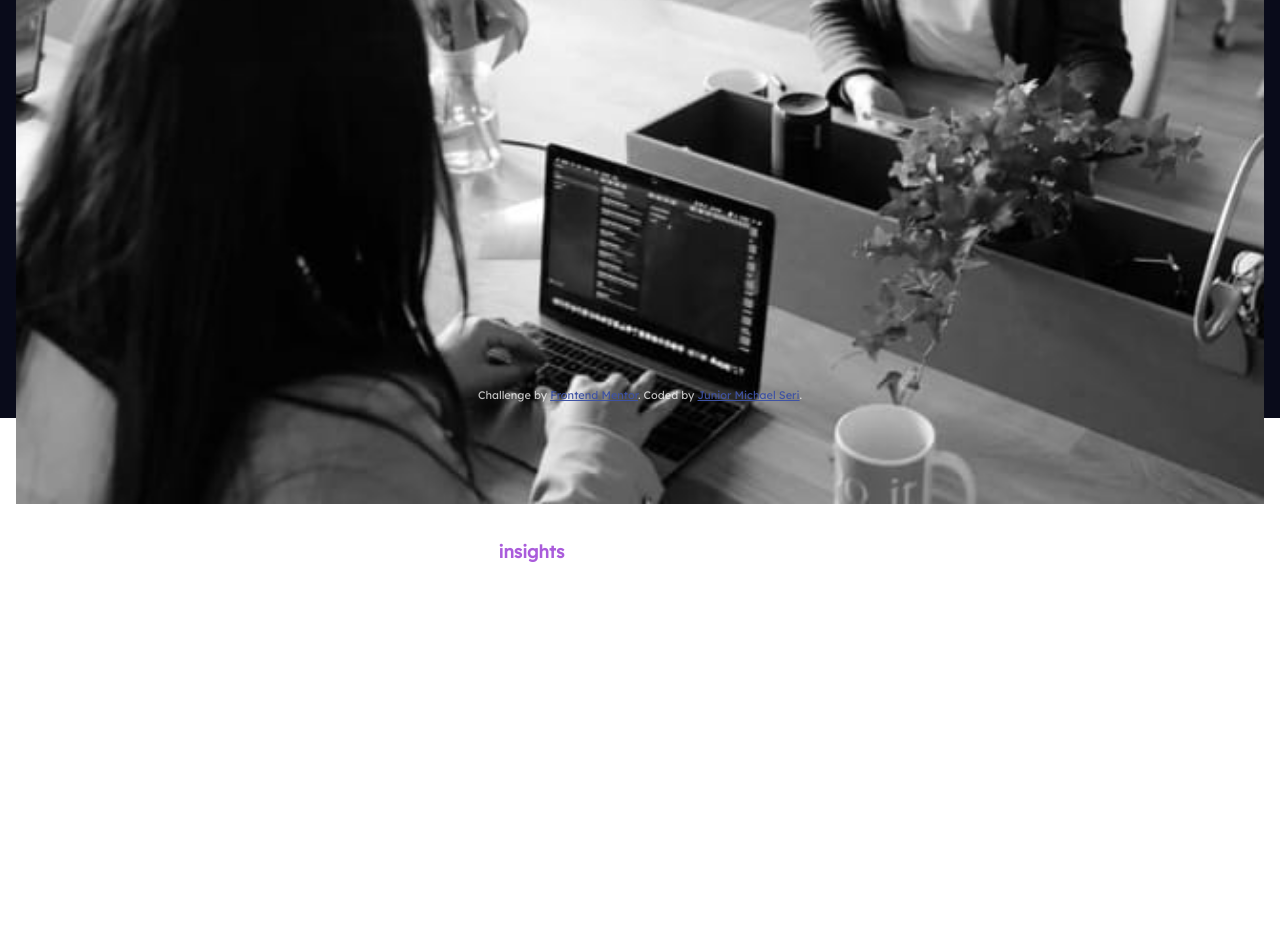
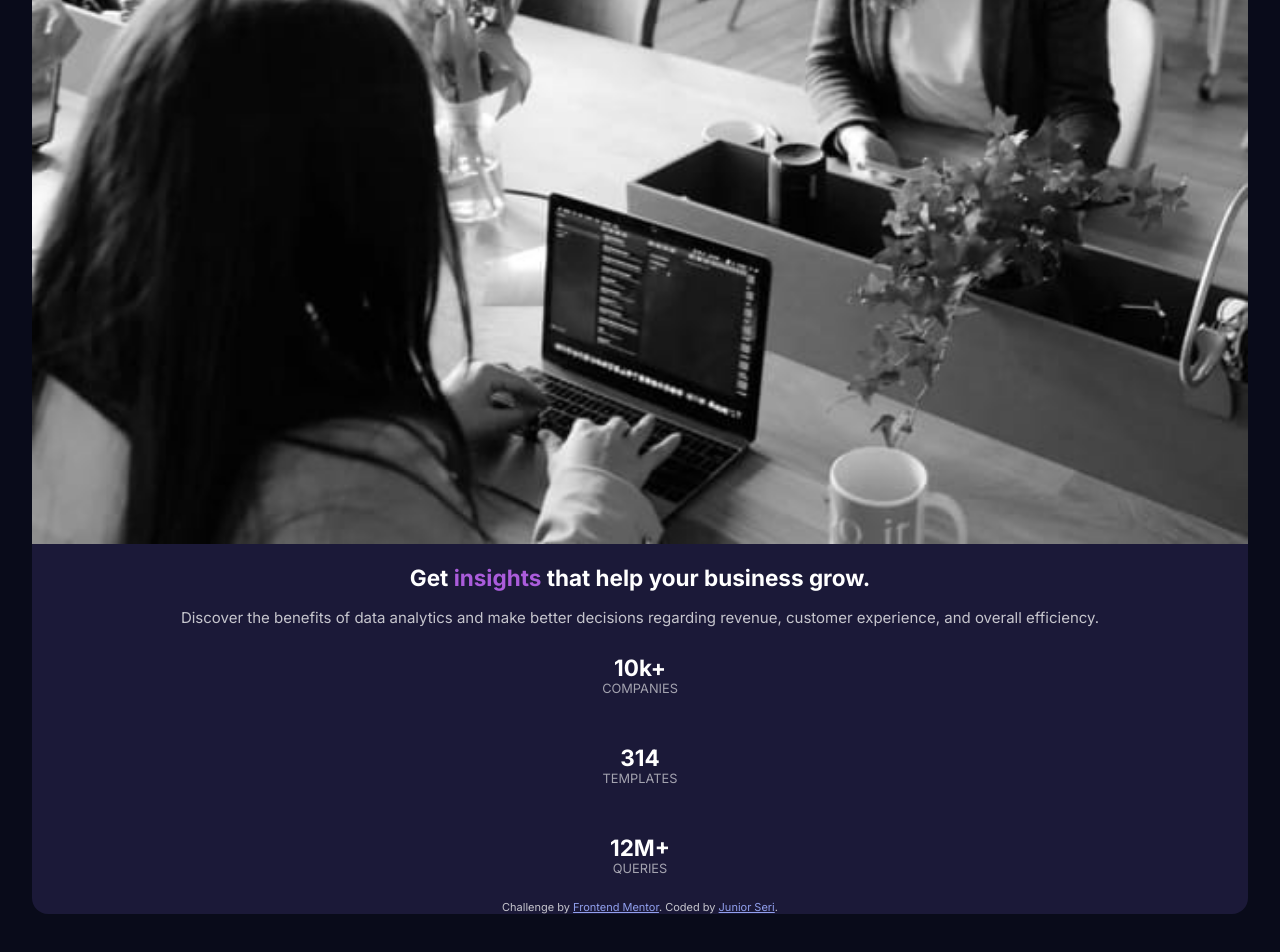
Before and after one commit to jmichaelseri/Stats-preview-card-component, a plain HTML site: page index.html in a window 1280 px wide. Shown: the part 428-1380 px from the top of the page. Before the commit the page ends 1286 px from the top, so only its background shows below. Drawn offline with Linux system fonts and the light colour scheme.

Commit message:
html markup and css completely redone to be more sematic

```diff
--- a/css/styles.css
+++ b/css/styles.css
@@ -1,4 +1,3 @@
-@import url('https://fonts.googleapis.com/css2?family=Inter:wght@400;700&display=swap');
 @import url('https://fonts.googleapis.com/css2?family=Inter:wght@400;700&family=Lexend+Deca&display=swap');
 * {
     padding: 0;
@@ -12,7 +11,7 @@
     color: var(--paragraph-color);
 }
 .attribution a {
-    color: hsl(228, 45%, 44%);
+    color: hsl(230, 73%, 75%);
 }
 
 
@@ -26,69 +25,55 @@
     --font-size: 15px;
 }
 
-body{
+body {
+    background-color: var(--primary-main-background);
+    font-size: var(--font-size);
     font-family: 'Inter', sans-serif;
-    font-family: 'Lexend Deca', sans-serif;
-    font-size: var(--font-size);
 }
 
-main {
-    background-color: var(--primary-main-background);
-    padding: 1rem;
+.card {
+    background-color: var(--primary-card-background);
+    margin: 5rem 2rem;
+    border-radius: 1rem;
 }
 
-article{
-    height: 100vh;
-    background-color: var(--primary-card-background);
-    border-radius: 15px;
+.card__image {
+    width: 100%;
+    border-top-left-radius: 1rem;
+    border-top-right-radius: 1rem;
 }
 
-.image {
+.card__title {
+    color: var(--heading-stats);
+    text-align: center;
     width: 100%;
-    max-width: 100%;
-    border-top-left-radius: 15px;
-    border-top-right-radius: 15px;
+    max-width: 68%;
+    margin: 1rem auto;
 }
 
-.main__desc {
-    display: flex;
-    flex-direction: column;
-    justify-content: space-around;
-    align-items: center;
-    text-align: center;
-    max-width: 70%;
-    margin: 0 auto;
-    padding-top:2rem;
+.card__title--highlight {
+    color: var(--primary-accent);
 }
 
-.main__title {
+.card__intro {
+    color: var(--paragraph-color);
+    text-align: center;
+    max-width: 85%;
+    margin: 0 auto;
+    line-height: 1.5;
+}
+
+.card__stat {
+    text-align: center;
+    padding: 1.5rem;
+}
+
+.card__stat-title {
     color: var(--heading-stats);
 }
 
-.main__title-highlight {
-    color: var(--primary-accent);
+.card__stat-desc {
+    color: var(--stat-headings-color);
+    text-transform: uppercase;
+    font-size: 0.8rem;
 }
-
-.main__text {
-    color: var(--paragraph-color);
-    padding: 1.5rem;
-}
-
-.stat__number {
-    color: var(--heading-stats);
-}
-
-.stat__desc {
-    color: var(--stat-headings-color);
-}
-
-.stat__section {
-    display: flex;
-    flex-direction: column;
-    align-items:center;
-    text-align: center;
-}
-
-.stat__subsection {
-    padding: 1rem;
-}
--- a/index.html
+++ b/index.html
@@ -1,47 +1,51 @@
 <!DOCTYPE html>
 <html lang="en">
   <head>
-  <meta charset="UTF-8">
-  <meta name="viewport" content="width=device-width, initial-scale=1.0">
-  <link rel="icon" type="image/png" sizes="32x32" href="./images/favicon-32x32.png">
-  <link rel="stylesheet" href="./css/styles.css">
+    <meta charset="UTF-8" />
+    <meta name="viewport" content="width=device-width, initial-scale=1.0" />
+    <link
+      rel="icon"
+      type="image/png"
+      sizes="32x32"
+      href="./images/favicon-32x32.png"
+    />
+    <link rel="stylesheet" href="./css/styles.css" />
     <title>Stats preview card component</title>
   </head>
   <body>
+    <article class="card">
 
-  <main>
+      <img class="card__image" src="./images/image-header-mobile.jpg" alt="Women coding" class="image">
+      <h1 class="card__title">Get <span class="card__title--highlight">insights</span> that help your business grow.</h1>
 
-    <article>
-      <img src="./images/image-header-mobile.jpg" alt="Women coding" class="image">
-      <section class="main__desc">
-        <h1 class="main__title">Get <span class="main__title-highlight">insights</span> that help your business grow.</h1>
-
-        <p class="main__text">
+      <section class="card__intro">
+        <p>
           Discover the benefits of data analytics and make better decisions regarding revenue, customer
             experience, and overall efficiency.
         </p>
       </section>
-      <section class="stat__section">
-        <div class="stat__subsection">
-          <p class="stat__number">10k+</p>
-          <p class="stat__desc">companies</p>
-        </div>
-        <div class="stat__subsection">
-          <p class="stat__number">314</p>
-          <p class="stat__desc">templates</p>
-        </div>
-        <div class="stat__subsection">
-          <p class="stat__number">12m+</p>
-          <p class="stat__desc">queries</p>
-        </div>
+
+      <section class="card__stat">
+        <h2 class="card__stat-title">10k+</h2>
+        <p class="card__stat-desc">companies</p>
       </section>
 
+      <section class="card__stat">
+        <h2 class="card__stat-title">314</h2>
+        <p class="card__stat-desc">templates</p>
+      </section>
+
+      <section class="card__stat">
+        <h2 class="card__stat-title">12M+</h2>
+        <p class="card__stat-desc">queries</p>
+      </section>
+
+      <footer class="attribution footer">
+        Challenge by <a class="footer__link" href="https://www.frontendmentor.io?ref=challenge" target="_blank">Frontend Mentor</a>.
+        Coded by <a href="#">Junior Seri</a>.
+      </footer>
+
     </article>
-    <div class="attribution">
-      Challenge by <a href="https://www.frontendmentor.io?ref=challenge" target="_blank">Frontend Mentor</a>.
-      Coded by <a href="#">Junior Michael Seri</a>.
-    </div>
-  </main>
 
   </body>
 </html>
```
Lines whose indentation alone changed are shown as unchanged.
